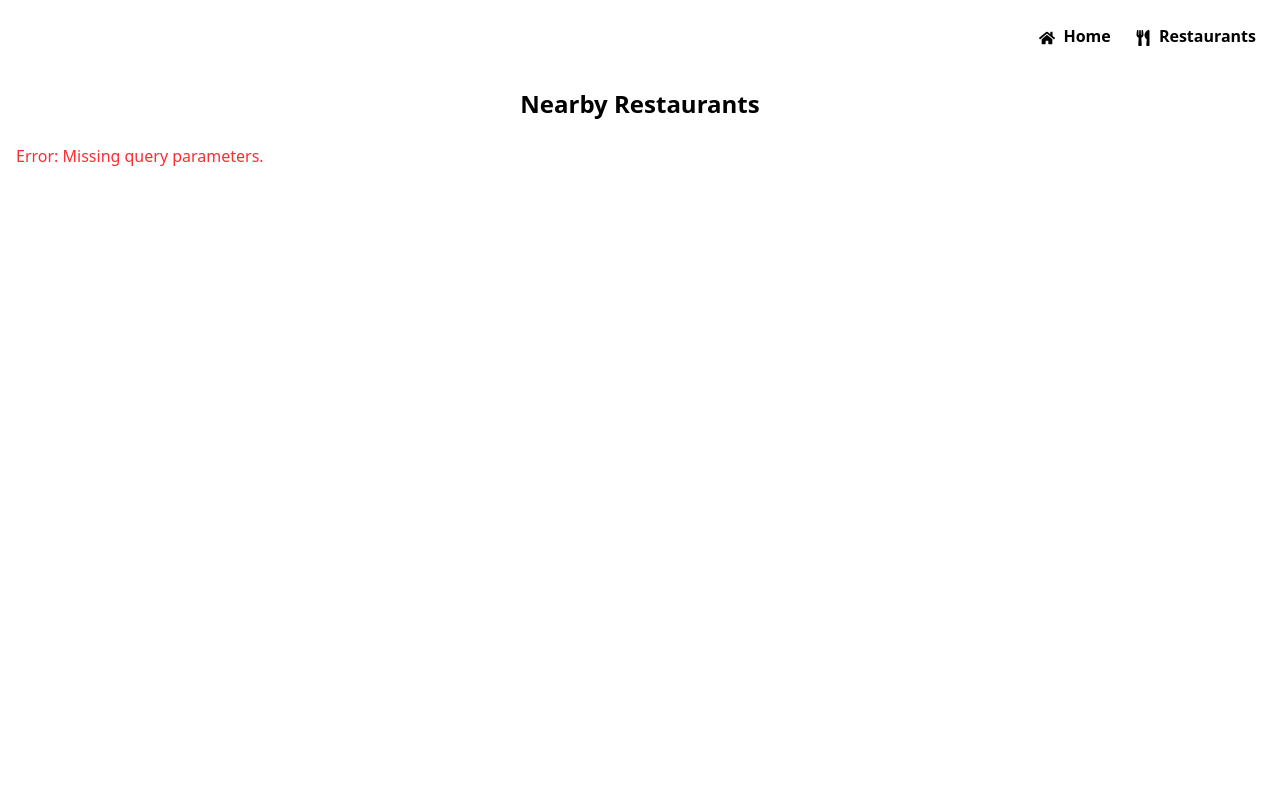
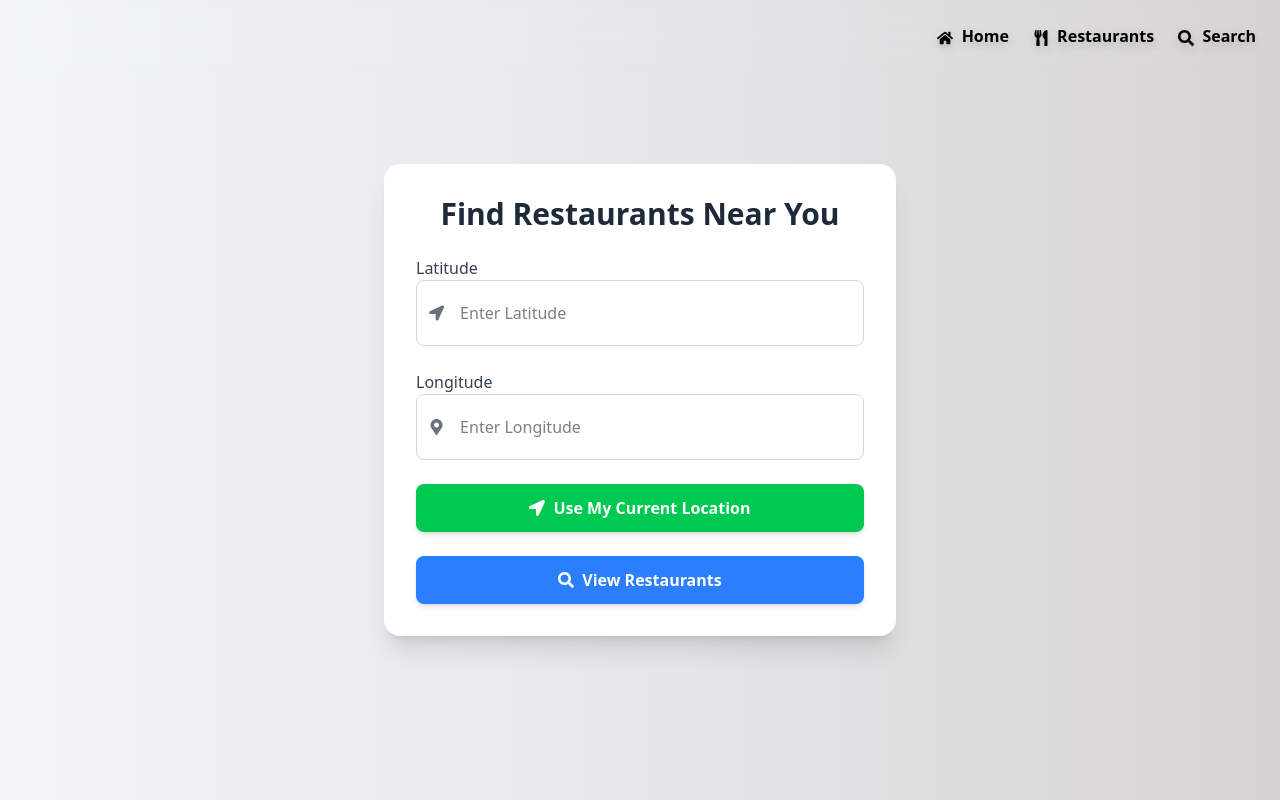
Before and after one commit to Satyatej10/webapp-Satyatej10-main, a React (Vite) app in the folder client/: page /search in a window 1280 px wide. Built offline with nearby package versions, Linux system fonts and the light colour scheme.

Commit message:
"ui update"

```diff
--- a/client/src/App.jsx
+++ b/client/src/App.jsx
@@ -11,13 +11,13 @@ function App() {
     <Router>
       <div>
         <Navbar />
-        <div className="pt-18">
+        <div >
           <Routes>
             <Route path="/" element={<LocationSearch/>} />
 
-            <Route path="/location" element={<LocationQuery/>} />
-            <Route path="/search" element={<SearchPage/>} />
-            <Route path="/restaurant" element={<RestaurantList/>} />
+            <Route path="/search" element={<LocationQuery/>} />
+            <Route path="/location" element={<SearchPage/>} />
+            <Route path="/restaurants" element={<RestaurantList/>} />
             <Route path="/restaurant/:id" element={<RestaurantDetail/>} />
           </Routes>
         </div>
--- a/client/src/components/Navbar.jsx
+++ b/client/src/components/Navbar.jsx
@@ -1,27 +1,32 @@
-// Navbar component with solid background
+// Navbar component with transparent background
 import React from 'react';
 import { FaHome, FaSearch, FaUtensils } from 'react-icons/fa';
 import { Link } from 'react-router-dom';
 
 const Navbar = () => {
   return (
-    <nav className="absolute top-0 left-0 right-0 p-6 z-10 backdrop-blur-md">
+    <nav className="absolute top-0 left-0 right-0 p-6 z-50 bg-transparent backdrop-blur-lg">
       <div className="flex items-center justify-between">
         {/* Left-side content: Search Bar */}
         <div className="flex-grow max-w-md w-full p-3 bg-transparent rounded-md focus:outline-none placeholder-gray-400">
 
         </div>
 
-        {/* Right-side content: Home and Restaurants buttons */}
-        <ul className="flex space-x-6 font-bold">
+        {/* Right-side content: Home, Restaurants, and Search buttons */}
+        <ul className="flex space-x-6 font-bold text-black drop-shadow-lg">
           <li>
-            <Link to="/" className="hover:text-gray-300">
+            <Link to="/" className="hover:text-gray-300 transition-colors duration-300">
               <FaHome className="inline-block mr-1" /> Home
             </Link>
           </li>
           <li>
-            <Link to="/restaurants" className="hover:text-gray-300">
+            <Link to="/restaurants" className="hover:text-gray-300 transition-colors duration-300">
               <FaUtensils className="inline-block mr-1" /> Restaurants
+            </Link>
+          </li>
+          <li>
+            <Link to="/search" className="hover:text-gray-300 transition-colors duration-300">
+              <FaSearch className="inline-block mr-1" /> Search
             </Link>
           </li>
         </ul>
--- a/client/src/pages/LocationQuery.jsx
+++ b/client/src/pages/LocationQuery.jsx
@@ -5,14 +5,14 @@ import { FaLocationArrow, FaMapMarkerAlt, FaSearch } from 'react-icons/fa';
 const LocationSearch = () => {
   const [lat, setLat] = useState('');
   const [lng, setLng] = useState('');
-  const [radius, setRadius] = useState("3");
+  const [radius, setRadius] = useState("10");
   const navigate = useNavigate();
 
   const handleSubmit = (e) => {
     e.preventDefault();
     if (lat && lng) {
-      navigate(`/search?lat=${lat}&lng=${lng}&radius=${radius}`);
-    } else if(!lat || !lng){
+      navigate(`/location?lat=${lat}&lng=${lng}&radius=${radius}`);
+    } else {
       alert('Please provide valid latitude, longitude, and radius');
     }
   };
@@ -25,7 +25,8 @@ const LocationSearch = () => {
           const currentLng = position.coords.longitude;
           setLat(currentLat);
           setLng(currentLng);
-          setRadius(3); // Default radius to 3 km
+          setRadius(5);
+          navigate(`/location?lat=${currentLat}&lng=${currentLng}&radius=${radius}`);
         },
         (error) => {
           console.error('Error getting geolocation:', error);
@@ -38,24 +39,18 @@ const LocationSearch = () => {
   };
 
   return (
-    <div className="min-h-screen bg-gradient-to-r from-blue-50 to-purple-50">
-      <div className="container mx-auto px-4 py-16">
-        <div className="max-w-4xl mx-auto bg-white rounded-xl shadow-2xl p-10 transform transition-all hover:scale-105">
-          <h2 className="text-3xl font-bold text-center text-gray-800 mb-8 ">
-            Find Restaurants Near You
-          </h2>
+    <div className="min-h-screen bg-gradient-to-r from-slate-100 via-gray-200 to-stone-300 flex items-center justify-center p-6">
+      <div className="max-w-lg w-full bg-white shadow-xl rounded-2xl p-8 transform transition-all hover:scale-105">
+        <h2 className="text-3xl font-extrabold text-center text-gray-800 mb-6">Find Restaurants Near You</h2>
         <form onSubmit={handleSubmit} className="space-y-6">
-            {/* Latitude Input */}
           <div className="space-y-2">
-              <label htmlFor="lat" className="text-gray-700 font-medium">
-                Latitude
-              </label>
-              <div className="flex items-center border border-gray-300 rounded-lg p-3 hover:border-blue-500 transition-all">
+            <label htmlFor="lat" className="text-gray-700 font-medium">Latitude</label>
+            <div className="flex items-center border border-gray-300 rounded-lg p-3 focus-within:border-blue-500">
               <FaLocationArrow className="text-gray-500 mr-2" />
               <input
                 id="lat"
                 type="text"
-                  className="w-full p-2 border-none rounded-lg focus:outline-none focus:ring-2 focus:ring-blue-500"
+                className="w-full p-2 border-none rounded-lg focus:outline-none"
                 value={lat}
                 onChange={(e) => setLat(e.target.value)}
                 required
@@ -64,17 +59,14 @@ const LocationSearch = () => {
             </div>
           </div>
 
-            {/* Longitude Input */}
           <div className="space-y-2">
-              <label htmlFor="lng" className="text-gray-700 font-medium">
-                Longitude
-              </label>
-              <div className="flex items-center border border-gray-300 rounded-lg p-3 hover:border-blue-500 transition-all">
+            <label htmlFor="lng" className="text-gray-700 font-medium">Longitude</label>
+            <div className="flex items-center border border-gray-300 rounded-lg p-3 focus-within:border-blue-500">
               <FaMapMarkerAlt className="text-gray-500 mr-2" />
               <input
                 id="lng"
                 type="text"
-                  className="w-full p-2 border-none rounded-lg focus:outline-none focus:ring-2 focus:ring-blue-500"
+                className="w-full p-2 border-none rounded-lg focus:outline-none"
                 value={lng}
                 onChange={(e) => setLng(e.target.value)}
                 required
@@ -83,22 +75,18 @@ const LocationSearch = () => {
             </div>
           </div>
 
-            {/* Use Current Location Button */}
-            <div className="space-y-2">
           <button
             type="button"
             onClick={handleUseCurrentLocation}
-                className="w-full py-3 bg-gradient-to-r from-green-600 to-teal-600 text-white rounded-lg hover:from-green-700 hover:to-teal-700 transition-all duration-300 flex items-center justify-center"
+            className="w-full py-3 bg-green-500 text-white rounded-lg hover:bg-green-600 transition-all duration-300 flex items-center justify-center font-bold shadow-md"
           >
             <FaLocationArrow className="inline-block mr-2" />
             Use My Current Location
           </button>
-            </div>
 
-            {/* Submit Button */}
           <button
             type="submit"
-              className="w-full py-3 bg-gradient-to-r from-blue-600 to-purple-600 text-white rounded-lg hover:from-blue-700 hover:to-purple-700 transition-all duration-300 flex items-center justify-center"
+            className="w-full py-3 bg-blue-500 text-white rounded-lg hover:bg-blue-600 transition-all duration-300 flex items-center justify-center font-bold shadow-md"
           >
             <FaSearch className="inline-block mr-2" />
             View Restaurants
@@ -106,7 +94,6 @@ const LocationSearch = () => {
         </form>
       </div>
     </div>
-    </div>
   );
 };
 
--- a/client/src/pages/LocationSearch.jsx
+++ b/client/src/pages/LocationSearch.jsx
@@ -18,20 +18,16 @@ const LocationSearch = () => {
   };
 
   return (
-    <div className="min-h-screen relative">
-      {/* Background Image with Reduced Opacity */}
+    <div className="min-h-screen relative bg-gradient-to-r from-slate-100 via-gray-200 to-stone-300">
       <div
         className="absolute inset-0 bg-cover bg-center opacity-50"
         style={{ backgroundImage: `url('https://images.unsplash.com/photo-1504674900247-0877df9cc836?ixlib=rb-1.2.1&auto=format&fit=crop&w=1950&q=80')` }}
       ></div>
 
-      {/* Hero Section */}
       <div className="container mx-auto px-4 py-16 relative z-10">
         <div className="grid grid-cols-1 md:grid-cols-3 gap-8">
-          {/* Image Section (75%) */}
           <div className="col-span-2">
             <div className="grid grid-cols-1 sm:grid-cols-2 gap-4 mt-10">
-              {/* Hide images on small screens */}
               <img
                 src="https://images.unsplash.com/photo-1517248135467-4c7edcad34c4?ixlib=rb-1.2.1&auto=format&fit=crop&w=1950&q=80"
                 alt="Restaurant 1"
@@ -55,24 +51,23 @@ const LocationSearch = () => {
             </div>
           </div>
 
-          {/* Intro and Buttons Section (25%) */}
           <div className="col-span-1 flex flex-col justify-center">
             <h1 className="text-4xl font-bold text-black mb-4">Discover the Best Restaurants Near You</h1>
             <p className="text-black mb-8">Explore top-rated restaurants, cafes, and bars in your area. Find the perfect spot for any occasion.</p>
             <div className="space-y-4">
               <button
-                onClick={() => navigate('/restaurant')}
+                onClick={() => navigate('/restaurants')}
                 className="w-full py-3 bg-gradient-to-r from-blue-600 to-purple-600 text-white rounded-lg hover:from-blue-700 hover:to-purple-700 transition-all duration-300 flex items-center justify-center"
               >
                 <FaSearch className="inline-block mr-2" />
                 View Restaurants
               </button>
               <button
-                onClick={() => navigate('/location')}
+                onClick={() => navigate('/search')}
                 className="w-full py-3 bg-gradient-to-r from-green-600 to-teal-600 text-white rounded-lg hover:from-green-700 hover:to-teal-700 transition-all duration-300 flex items-center justify-center"
               >
-                <FaMapMarkerAlt className="inline-block mr-2" />
-                Search by Location
+              <FaMapMarkerAlt className="inline-block mr-2" />
+                Search Restaurents
               </button>
             </div>
           </div>
--- a/client/src/pages/RestaurantDetail.jsx
+++ b/client/src/pages/RestaurantDetail.jsx
@@ -1,3 +1,4 @@
+
 import { useEffect, useState } from "react";
 import { useParams } from "react-router-dom";
 
@@ -26,9 +27,8 @@ const RestaurantDetails = () => {
   if (!restaurant) return <p className="text-center text-red-500">Restaurant not found.</p>;
 
   return (
-    <div className="w-full p-6 bg-gradient-to-r from-blue-100 via-purple-100 to-pink-100 rounded-lg shadow-lg">
-
-      <div className="grid grid-cols-1 md:grid-cols-2 gap-10 items-center">
+    <div className="bg-gradient-to-r from-slate-100 via-gray-200 to-stone-300 min-h-screen py-10">
+      <div className="grid grid-cols-1 md:grid-cols-2 gap-10 items-center mt-10 p-5">
 
         {/* Left Section - Image & Rating */}
         <div className="relative">
@@ -47,18 +47,16 @@ const RestaurantDetails = () => {
           <h1 className="text-4xl font-bold text-biscuit-900">{restaurant.name}</h1>
           <p className="text-buscuit-600 text-lg mt-2">{restaurant.location?.locality || "Location not available"}</p>
 
-          {/* Cuisines */}
-          <p className="mt-4 text-white-200 text-lg"><b>Cuisine:</b> {restaurant.cuisines || "N/A"}</p>
-
-          {/* Address */}
-          <p className="mt-2"><b>Address:</b> {restaurant.location?.address || "N/A"}</p>
-
-          {/* Pricing & Cost */}
-          <p className="mt-2"><b>Average Cost for Two:</b> ₹{restaurant.average_cost_for_two || "N/A"}</p>
-
-          {/* Contact */}
-          <p className="mt-2"><b>Phone:</b> {restaurant.phone_numbers || "Not available"}</p>
-
+                   <div className="mt-4 space-y-2 text-gray-800">
+     <p><b>Cuisine:</b> {restaurant.cuisines || "N/A"}</p>
+                   <p><b>Address:</b> {restaurant.location?.address || "N/A"}</p>
+               <p><b>Average Cost for Two:</b> ₹{restaurant.average_cost_for_two || "N/A"}</p>
+               <p><b>Online Delivery:</b> {restaurant.has_online_delivery ? "Available" : "Not Available"}</p>
+               <p><b>Table Booking:</b> {restaurant.has_table_booking ? "Available" : "Not Available"}</p>
+               <p><b>Price Range:</b> {restaurant.price_range || "N/A"}</p>
+               <p><b>Rating:</b> {restaurant.user_rating?.rating_text || "N/A"} ({restaurant.user_rating?.votes} votes)</p>
+               <p><b>Phone:</b> {restaurant.phone_numbers || "Not available"}</p>
+             </div>
           {/* Visit Website Button */}
           {restaurant.url && (
             <a
@@ -74,20 +72,38 @@ const RestaurantDetails = () => {
 
       </div>
 
+      {/* Menu and Events Section */}
+       <div className="mt-10 grid grid-cols-1 md:grid-cols-2 gap-6 pl-4 pr-4">
            {/* Menu Section */}
            {restaurant.menu_url && (
-        <div className="mt-10 p-6 bg-beige-100 rounded-lg">
-          <h2 className="text-3xl font-semibold text-buscuit-1000 mb-4">Menu</h2>
+             <div className="p-6 bg-gray-50 rounded-lg shadow-md transition hover:shadow-lg">
+               <h2 className="text-2xl font-semibold text-gray-800 mb-4">🍽️ Menu</h2>
                <a
                  href={restaurant.menu_url}
                  target="_blank"
                  rel="noopener noreferrer"
-            className="text-blue-600 hover:underline"
+                 className="text-blue-600 font-semibold hover:underline"
                >
-            Click here to view menu 🍽️
+                 Click here to view menu
                </a>
              </div>
            )}
+
+           {/* Events Section */}
+           {restaurant.events_url && (
+             <div className="p-6 bg-gray-50 rounded-lg shadow-md transition hover:shadow-lg">
+               <h2 className="text-2xl font-semibold text-gray-800 mb-4">🎉 Events</h2>
+               <a
+                 href={restaurant.events_url}
+                 target="_blank"
+                 rel="noopener noreferrer"
+                 className="text-blue-600 font-semibold hover:underline"
+               >
+                 Check Upcoming Events
+               </a>
+             </div>
+           )}
+         </div>
     </div>
   );
 };
--- a/client/src/pages/RestaurantList.jsx
+++ b/client/src/pages/RestaurantList.jsx
@@ -12,8 +12,8 @@ const RestaurantList = () => {
       try {
         const response = await fetch(`https://webapp-satyatej10-main.onrender.com/restaurants?page=1${page}`);
         const data = await response.json();
-        console.log(data); // Check the data received from the API
-        setRestaurants(data.restaurants || []); // Adjust according to your API structure
+        console.log(data);
+        setRestaurants(data.restaurants || []);
       } catch (error) {
         console.error("Error fetching restaurants:", error);
       }
@@ -24,7 +24,7 @@ const RestaurantList = () => {
   }, [page]);
 
   return (
-    <div className="w-full p-6 bg-gradient-to-r from-blue-100 via-purple-100 to-pink-100 rounded-lg shadow-lg">
+    <div className="w-full p-6 bg-gradient-to-r from-slate-100 via-gray-200 to-stone-300 rounded-lg shadow-lg pt-16 min-h-screen">
       <h1 className="text-4xl font-extrabold text-center text-gray-900 mb-8 drop-shadow-lg">
         Discover Top Restaurants
       </h1>
--- a/client/src/pages/SearchPage.jsx
+++ b/client/src/pages/SearchPage.jsx
@@ -1,6 +1,6 @@
 import React, { useState, useEffect } from 'react';
 import { useLocation } from 'react-router-dom';
-import RestaurantCard from '../components/RestaurantCard'; // Import the RestaurantCard component
+import RestaurantCard from '../components/RestaurantCard';
 
 const SearchPage = () => {
   const [restaurants, setRestaurants] = useState([]);
@@ -44,13 +44,14 @@ const SearchPage = () => {
   }, [lat, lng, radius]);
 
   return (
-    <div className="container mx-auto p-4">
+    <div className='bg-gradient-to-r from-slate-100 via-gray-200 to-stone-300 min-h-screen py-15'>
+    <div className="container mx-auto p-5 ">
       <h2 className="text-2xl font-semibold text-center mb-6">Nearby Restaurants</h2>
 
       {loading && <p>Loading...</p>}
       {error && <p className="text-red-500">Error: {error}</p>}
 
-      {!loading && !error && restaurants.length === 0 && <p>No restaurants found.</p>}
+      {!loading && !error && restaurants.length === 0 && <p className='px-1.5'>No restaurants found.</p>}
 
       {!loading && !error && restaurants.length > 0 && (
         <div className="grid grid-cols-1 sm:grid-cols-2 lg:grid-cols-3 xl:grid-cols-4 gap-6">
@@ -58,7 +59,9 @@ const SearchPage = () => {
             <RestaurantCard key={index} restaurant={item.restaurant} />
           ))}
         </div>
+
       )}
+    </div>
     </div>
   );
 };
```
Lines whose indentation alone changed are shown as unchanged.
